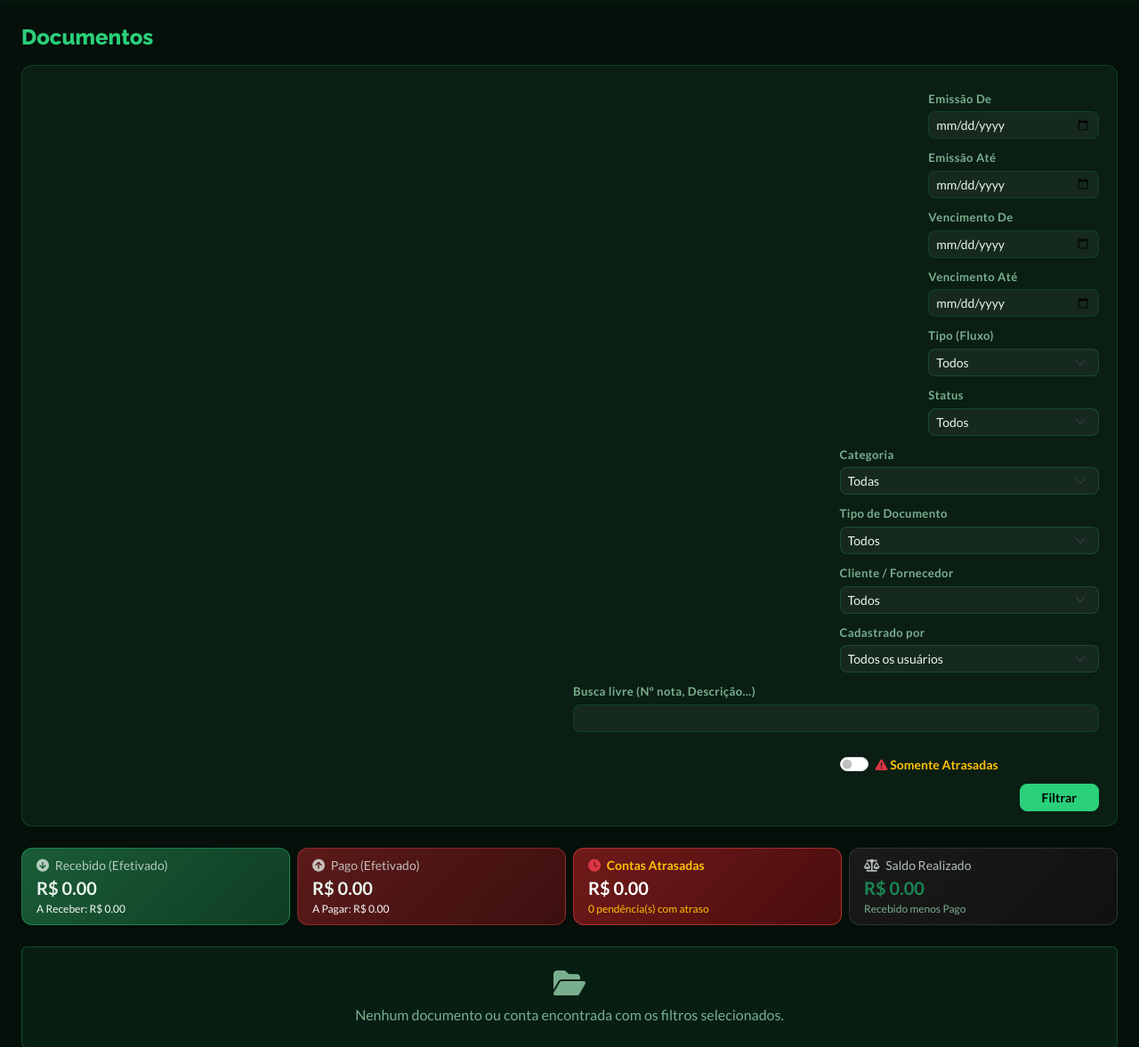
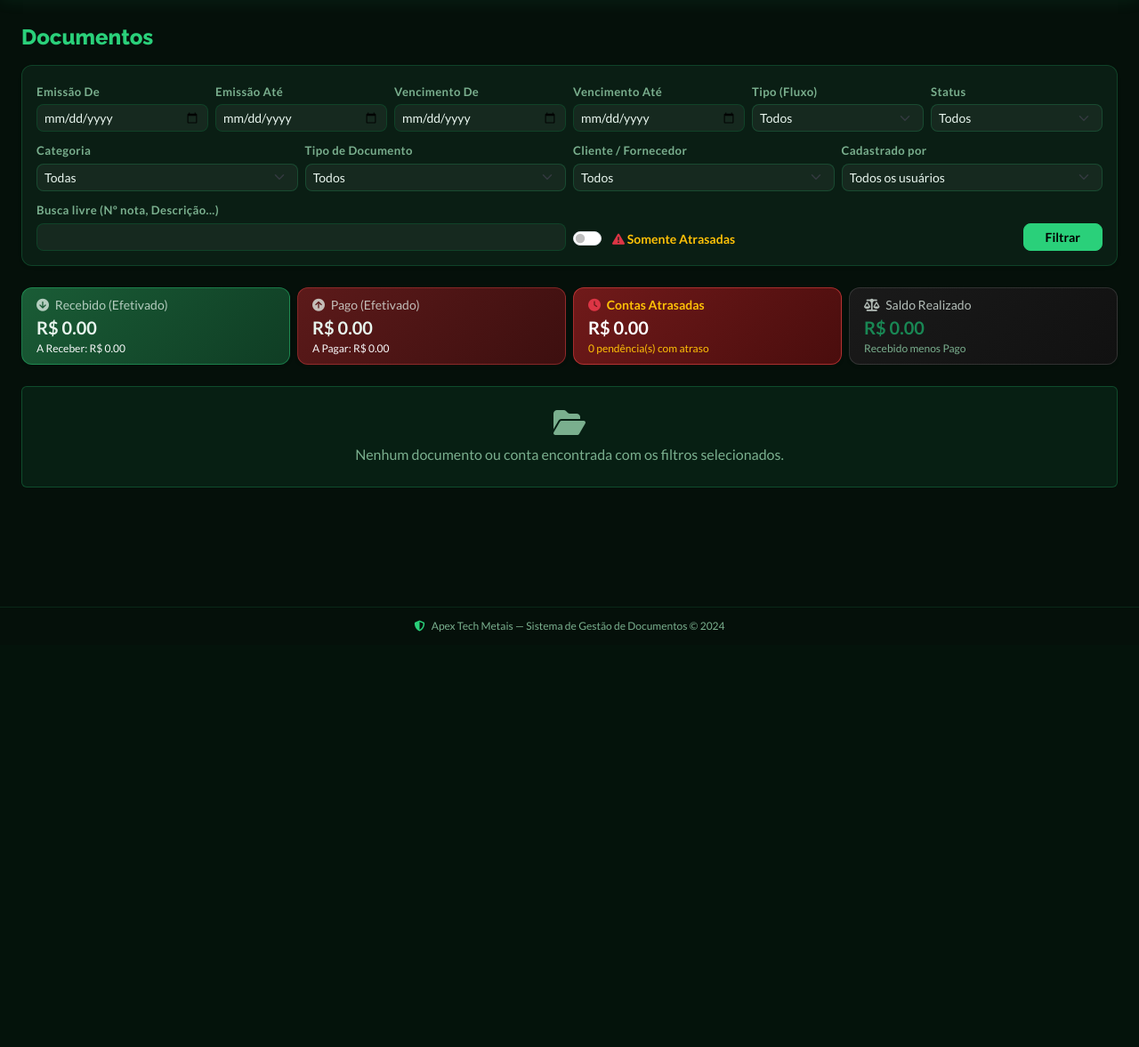
Before and after one commit to devjohnnydev/ServidorAPex, a Flask app: page / in a window 1280 px wide. Shown: the part 75-1252 px from the top of the page at 89% size. After the commit the page ends 785 px from the top, so only its background shows below. Run offline with Flask 3, Linux system fonts and the light colour scheme; the visitor is signed in with stand-in values (Sample User, id 1); data comes from the database, SQL or seed files in the repository; data that the repository does not hold is empty.

Commit message:
fix: organiza estrutura HTML do card de filtros e grid do bootstrap

```diff
--- a/app/templates/dashboard.html
+++ b/app/templates/dashboard.html
@@ -3,8 +3,10 @@
 {% block content %}
 <h4 class="mb-3">Documentos</h4>
 
-<form method="get" class="row g-2 mb-4 align-items-end card p-3 shadow-sm border-0 m-0 w-100" style="background: rgba(14, 41, 27, 0.6); border: 1px solid rgba(42, 208, 122, 0.2) !important;">
-
+<div class="card mb-4 border-0 shadow-sm" style="background: rgba(14, 41, 27, 0.6); border: 1px solid rgba(42, 208, 122, 0.2) !important;">
+  <div class="card-body p-3">
+    <form method="get">
+      <div class="row g-2 align-items-end">
         <div class="col-6 col-md-2">
           <label class="form-label small">Emissão De</label>
           <input type="date" name="data_inicio" class="form-control form-control-sm" value="{{ filtros.get('data_inicio', '') }}">
@@ -81,9 +83,9 @@
           <input type="text" name="busca" class="form-control form-control-sm" value="{{ filtros.get('busca', '') }}">
         </div>
         <div class="col-6 col-md-3 mt-2 d-flex align-items-center">
-    <div class="form-check form-switch mt-3">
+          <div class="form-check form-switch mt-2">
             <input class="form-check-input" type="checkbox" name="somente_atrasadas" value="1" id="switchAtrasadas" {% if filtros.get('somente_atrasadas') == '1' %}checked{% endif %}>
-      <label class="form-check-input-label text-warning fw-bold small" for="switchAtrasadas">
+            <label class="form-check-label text-warning fw-bold small ms-1" for="switchAtrasadas">
               <i class="fa-solid fa-triangle-exclamation text-danger"></i> Somente Atrasadas
             </label>
           </div>
@@ -94,7 +96,11 @@
           <a href="{{ url_for('notas.dashboard') }}" class="btn btn-outline-secondary btn-sm">Limpar</a>
           {% endif %}
         </div>
+      </div>
     </form>
+  </div>
+</div>
+
 
 {# --- CARDS DE RESUMO FINANCEIRO CORPORATIVO --- #}
 <div class="row mb-4 g-2">
```
Lines whose indentation alone changed are shown as unchanged.
